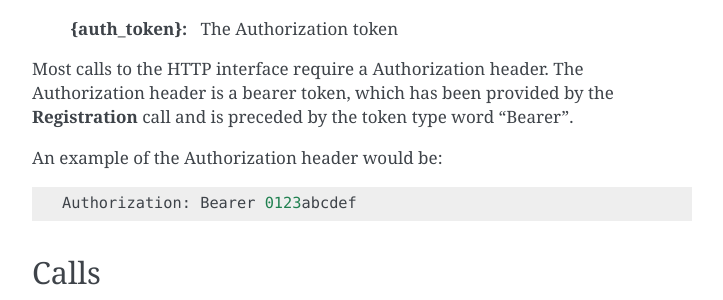
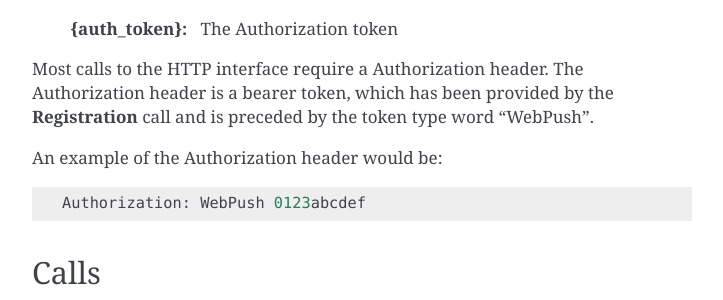
Before and after one commit to mozilla-services/autopush, a Sphinx documentation site: the page built from docs/http.rst, in a window 1280 px wide and 1400 px high, scrolled down 5220 px. Shown: the part 155-455 px from the top of the window, without its empty margins (388-1111 px from the left). Built offline with Sphinx 7.4.7, drawn with Linux system fonts in a browser that asks for light colours; some of the changed text lies outside the part shown.

Commit message:
feat: Allow both "Bearer" and "WebPush" as Auth tokens
VAPID spec recently changed to specify "WebPush" as valid Authorization
token ID. Code allows either Bearer or WebPush while external code
transitions.

Closes #592

```diff
--- a/docs/http.rst
+++ b/docs/http.rst
@@ -272,13 +272,13 @@ agent.
 
 Most calls to the HTTP interface require a Authorization header. The
 Authorization header is a bearer token, which has been provided by the
-**Registration** call and is preceded by the token type word "Bearer".
+**Registration** call and is preceded by the token type word "WebPush".
 
 An example of the Authorization header would be:
 
 ::
 
-    Authorization: Bearer 0123abcdef
+    Authorization: WebPush 0123abcdef
 
 Calls
 -----
@@ -347,7 +347,7 @@ Update the current bridge token value
 
 ::
 
-    Authorization: Bearer {auth_token}
+    Authorization: WebPush {auth_token}
 
 **Parameters:**
 
@@ -372,7 +372,7 @@ example:
 .. code-block:: http
 
     > PUT /v1/fcm/a1b2c3/registration/abcdef012345
-    > Authorization: Bearer 0123abcdef
+    > Authorization: WebPush 0123abcdef
     >
     > {"token": "5e6g7h8i"}
 
@@ -397,7 +397,7 @@ Acquire a new ChannelID for a given UAID.
 
 ::
 
-    Authorization: Bearer {auth_token}
+    Authorization: WebPush {auth_token}
 
 **Parameters:**
 
@@ -416,7 +416,7 @@ example:
 .. code-block:: http
 
     > POST /v1/fcm/a1b2c3/registration/abcdef012345/subscription
-    > Authorization: Bearer 0123abcdef
+    > Authorization: WebPush 0123abcdef
     >
     > {}
 
@@ -443,7 +443,7 @@ is no longer valid.
 
 ::
 
-    Authorization: Bearer {auth_token}
+    Authorization: WebPush {auth_token}
 
 **Parameters:**
 
@@ -471,7 +471,7 @@ Remove a given ChannelID subscription from a UAID.
 
 ::
 
-    Authorization: Bearer {auth_token}
+    Authorization: WebPush {auth_token}
 
 **Parameters:**
 
```
Also changed, not shown: 5 other files.
